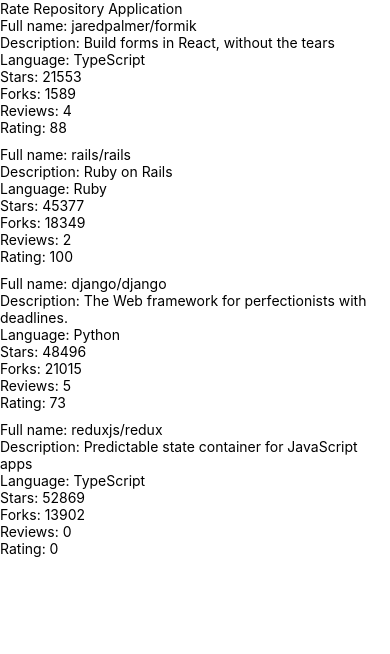
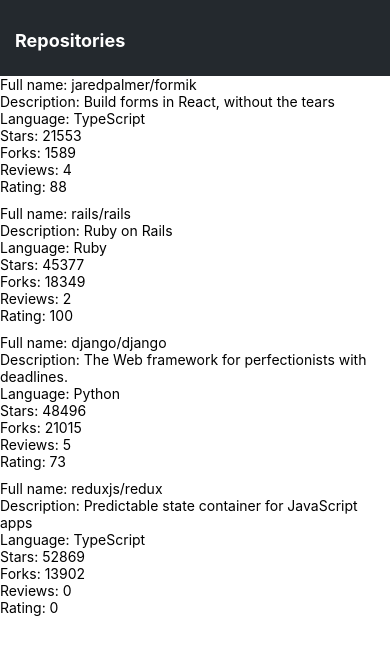
Before and after one commit to emmalait/rate-repository-app, a React Native app: screen / in a window 390 px wide. Shown: the top 654 px of the page. Built offline with nearby package versions, Linux system fonts and the light colour scheme.

Commit message:
Part 10: 4

```diff
--- /dev/null
+++ b/src/components/AppBar.jsx
@@ -0,0 +1,23 @@
+import { View, StyleSheet } from "react-native";
+import Constants from "expo-constants";
+import theme from "../theme";
+import AppBarTab from "./AppBarTab";
+
+const styles = StyleSheet.create({
+  container: {
+    paddingTop: Constants.statusBarHeight + 30,
+    paddingBottom: 25,
+    paddingHorizontal: 15,
+    backgroundColor: theme.colors.dark,
+  },
+});
+
+const AppBar = () => {
+  return (
+    <View style={styles.container}>
+      <AppBarTab>Repositories</AppBarTab>
+    </View>
+  );
+};
+
+export default AppBar;
--- /dev/null
+++ b/src/components/AppBarTab.jsx
@@ -0,0 +1,21 @@
+import { Text, StyleSheet, Pressable } from "react-native";
+import theme from "../theme";
+
+const styles = StyleSheet.create({
+  tabHeading: {
+    color: theme.colors.white,
+    fontSize: theme.fontSizes.heading,
+    fontWeight: theme.fontWeights.bold,
+  },
+});
+
+const AppBarTab = (props) => {
+  const { children } = props;
+  return (
+    <Pressable>
+      <Text style={styles.tabHeading}>{children}</Text>
+    </Pressable>
+  );
+};
+
+export default AppBarTab;
--- a/src/components/Main.jsx
+++ b/src/components/Main.jsx
@@ -1,21 +1,11 @@
-import Constants from "expo-constants";
-import { Text, StyleSheet, View } from "react-native";
+import { View } from "react-native";
+import AppBar from "./AppBar";
 import RepositoryList from "./RepositoryList";
-
-const styles = StyleSheet.create({
-  container: {
-    marginTop: Constants.statusBarHeight,
-    flexGrow: 1,
-    flexShrink: 1,
-  },
-});
 
 const Main = () => {
   return (
     <View>
-      <View style={styles.container}>
-        <Text>Rate Repository Application</Text>
-      </View>
+      <AppBar />
       <RepositoryList />
     </View>
   );
--- /dev/null
+++ b/src/theme.js
@@ -0,0 +1,20 @@
+const theme = {
+  colors: {
+    dark: "#24292e",
+    white: "#ffffff",
+  },
+  fontSizes: {
+    heading: 18,
+    subheading: 16,
+    body: 14,
+  },
+  fonts: {
+    main: "System",
+  },
+  fontWeights: {
+    normal: "400",
+    bold: "700",
+  },
+};
+
+export default theme;
```
